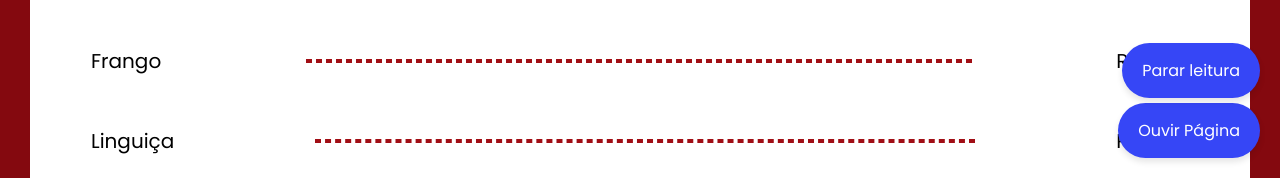
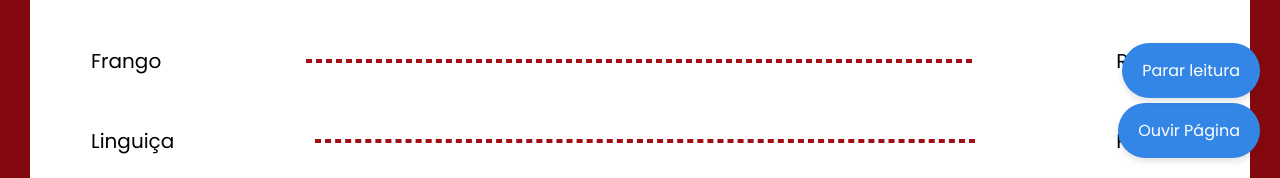
Before and after one commit to devDavyRibeiro/Espetinho, a plain HTML site: page index.html in a window 1280 px wide. Shown: the part 622-800 px from the top of the page. Drawn offline with Linux system fonts and the light colour scheme.

Commit message:
alterando cor do botão leitura

```diff
--- a/style.css
+++ b/style.css
@@ -448,7 +448,7 @@ nav ul li a:hover {
     position: fixed;
     bottom: 20px;
     right: 20px;
-    background-color: rgb(54, 70, 246);
+    background-color: #3486e6;
     color: white;
     border: none;
     padding: 15px 20px;
@@ -461,5 +461,5 @@ nav ul li a:hover {
 
 .botao-parar {
     bottom: 80px;
-    background-color: rgb(54, 70, 246);;
+    background-color: #3486e6;;
 }
```
